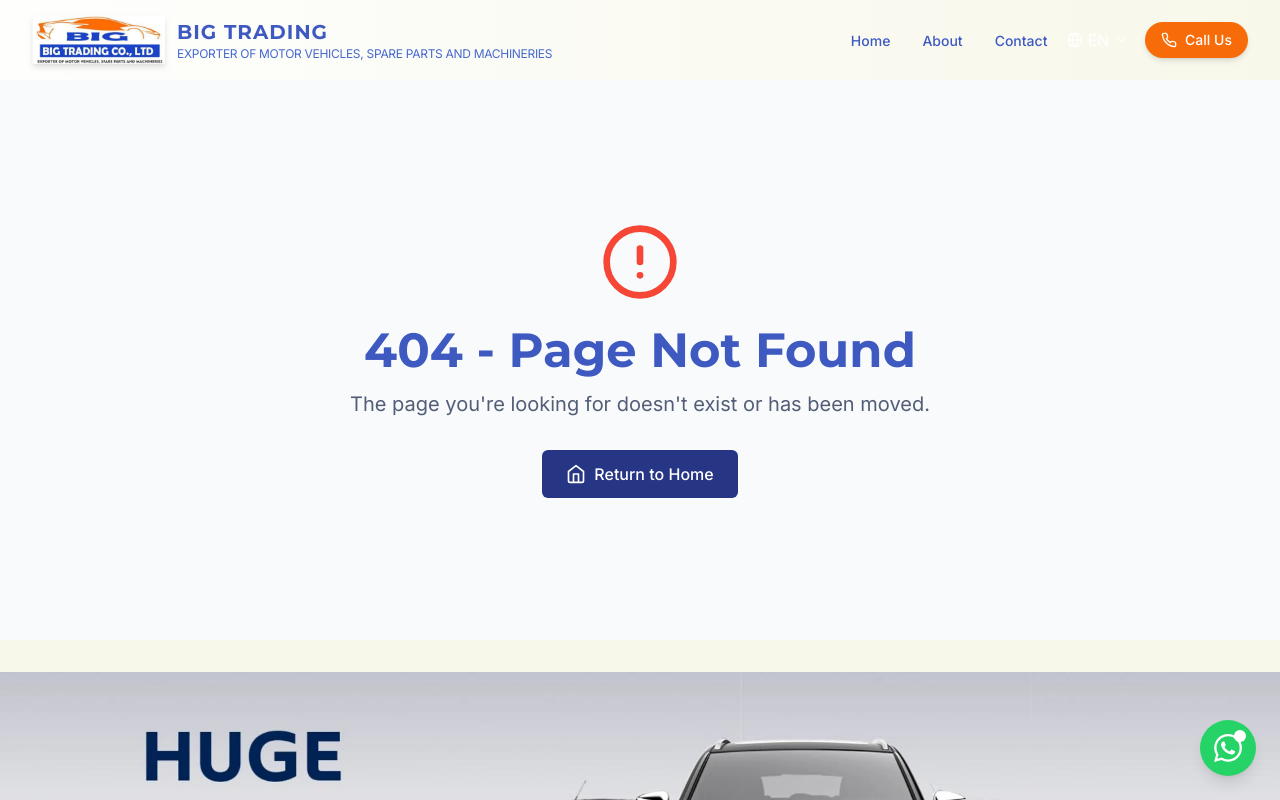
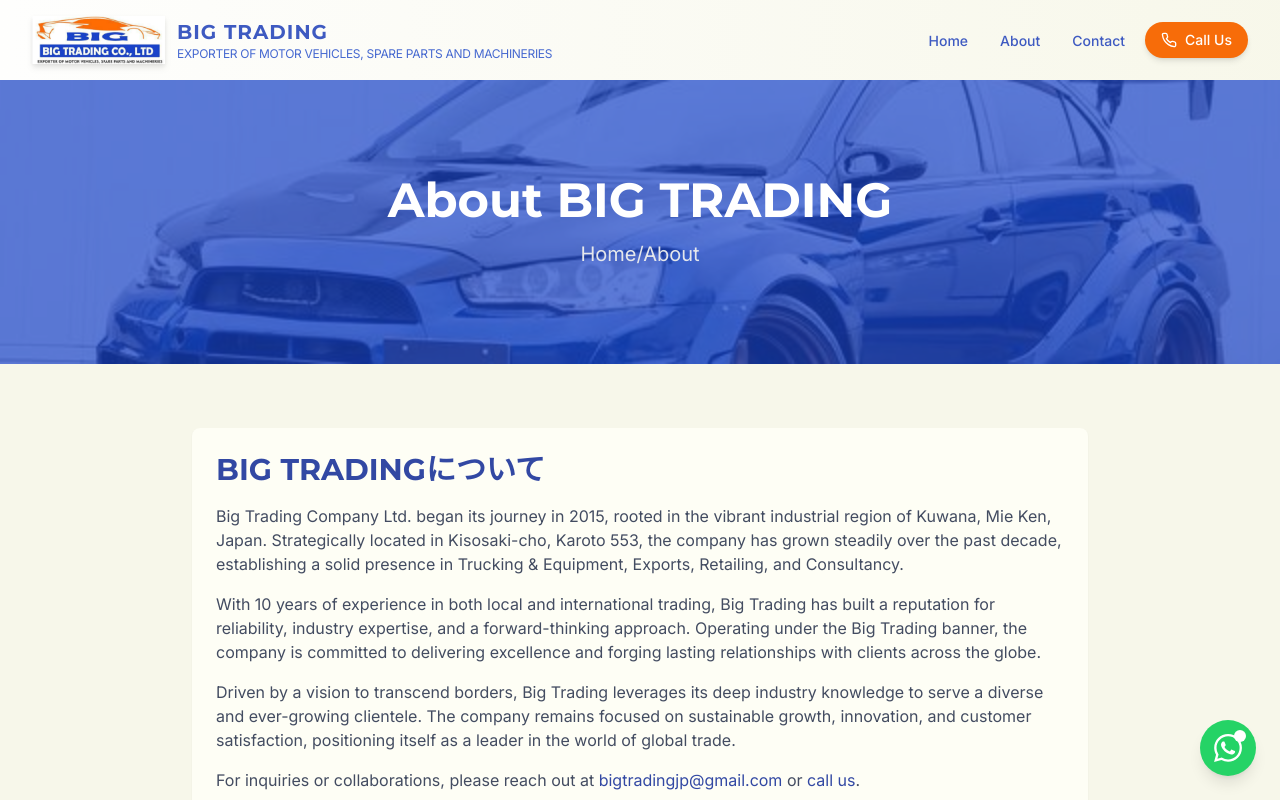
Before and after one commit to nirzaf/bigtradingjp, a React (Vite) app: page /company-info in a window 1280 px wide. Shown: the top 800 px of the page. Built offline with nearby package versions, Linux system fonts and the light colour scheme.

Commit message:
Add bilingual company info page and update navigation components

```diff
--- a/src/App.tsx
+++ b/src/App.tsx
@@ -13,6 +13,7 @@
 const HomePage = lazy(() => import('./pages/HomePage'));
 const VehicleDetailPage = lazy(() => import('./pages/VehicleDetailPage'));
 const AboutPage = lazy(() => import('./pages/AboutPage'));
+const CompanyInfoPage = lazy(() => import('./pages/CompanyInfoPage'));
 const ContactPage = lazy(() => import('./pages/ContactPage'));
 const PrivacyPolicyPage = lazy(() => import('./pages/PrivacyPolicyPage'));
 const TermsOfServicePage = lazy(() => import('./pages/TermsOfServicePage'));
@@ -32,6 +33,7 @@
                 <Route path="/" element={<HomePage />} />
                 <Route path="/vehicles/:vehicleId" element={<VehicleDetailPage />} />
                 <Route path="/about" element={<AboutPage />} />
+                <Route path="/company-info" element={<CompanyInfoPage />} />
                 <Route path="/contact" element={<ContactPage />} />
                 <Route path="/privacy-policy" element={<PrivacyPolicyPage />} />
                 <Route path="/terms-of-service" element={<TermsOfServicePage />} />
--- /dev/null
+++ b/src/components/about/BilingualAboutContent.tsx
@@ -0,0 +1,65 @@
+import React from 'react';
+import { useLanguage } from '../../contexts/LanguageContext';
+
+const BilingualAboutContent: React.FC = () => {
+  const { language } = useLanguage();
+
+  const content = {
+    en: {
+      title: "BIG TRADINGについて",
+      paragraph1: "Big Trading Company Ltd. began its journey in 2015, rooted in the vibrant industrial region of Kuwana, Mie Ken, Japan. Strategically located in Kisosaki-cho, Karoto 553, the company has grown steadily over the past decade, establishing a solid presence in Trucking & Equipment, Exports, Retailing, and Consultancy.",
+      paragraph2: "With 10 years of experience in both local and international trading, Big Trading has built a reputation for reliability, industry expertise, and a forward-thinking approach. Operating under the Big Trading banner, the company is committed to delivering excellence and forging lasting relationships with clients across the globe.",
+      paragraph3: "Driven by a vision to transcend borders, Big Trading leverages its deep industry knowledge to serve a diverse and ever-growing clientele. The company remains focused on sustainable growth, innovation, and customer satisfaction, positioning itself as a leader in the world of global trade.",
+      contact: "For inquiries or collaborations, please reach out at",
+      email: "bigtradingjp@gmail.com",
+      or: "or",
+      callUs: "call us",
+    },
+    ja: {
+      title: "BIG TRADINGについて",
+      paragraph1: "ビッグトレーディング株式会社は2015年、日本の三重県桑名市の活気ある工業地域に根ざして設立されました。木曽崎町、嘉郎戸553に戦略的に位置し、当社は過去10年間で着実に成長し、トラック・機器、輸出、小売、コンサルタンシーの分野で確固たる地位を確立しています。",
+      paragraph2: "国内外の取引において10年の経験を持つビッグトレーディングは、信頼性、業界の専門知識、そして先見性のあるアプローチで評判を築いてきました。ビッグトレーディングの旗印の下、当社は卓越性を提供し、世界中の顧客との永続的な関係を築くことに尽力しています。",
+      paragraph3: "国境を超えるというビジョンに導かれ、ビッグトレーディングはその深い業界知識を活かして、多様で絶えず成長する顧客層にサービスを提供しています。当社は持続可能な成長、革新、そして顧客満足に焦点を当て、グローバル貿易の世界でリーダーとしての地位を確立しています。",
+      contact: "お問い合わせやコラボレーションについては、",
+      email: "bigtradingjp@gmail.com",
+      or: "または",
+      callUs: "お電話",
+      callUsText: "でご連絡ください。",
+    }
+  };
+
+  const currentContent = language === 'en' ? content.en : content.ja;
+
+  return (
+    <div className="bg-[#FEFEF5] p-6 rounded-lg shadow-sm">
+      <h2 className="text-3xl font-display font-bold mb-4 text-primary-700">{currentContent.title}</h2>
+
+      <p className="mb-4 text-secondary-700">
+        {currentContent.paragraph1}
+      </p>
+
+      <p className="mb-4 text-secondary-700">
+        {currentContent.paragraph2}
+      </p>
+
+      <p className="mb-4 text-secondary-700">
+        {currentContent.paragraph3}
+      </p>
+
+      <p className="text-secondary-700">
+        {currentContent.contact}{' '}
+        <a href="mailto:bigtradingjp@gmail.com" className="text-primary-700 hover:text-primary-900 transition-colors">
+          {currentContent.email}
+        </a>{' '}
+        {currentContent.or}{' '}
+        <a href="tel:+81804213-9008" className="text-primary-700 hover:text-primary-900 transition-colors">
+          {currentContent.callUs}
+        </a>
+        {language === 'ja' && currentContent.callUsText}
+        {language === 'en' && '.'}
+      </p>
+    </div>
+  );
+};
+
+export default BilingualAboutContent;
--- a/src/components/layout/Footer.tsx
+++ b/src/components/layout/Footer.tsx
@@ -52,6 +52,11 @@
               <li>
                 <Link to="/about" className="text-gray-300 hover:text-accent-500 transition-colors">
                   {t('footer.aboutUs')}
+                </Link>
+              </li>
+              <li>
+                <Link to="/company-info" className="text-gray-300 hover:text-accent-500 transition-colors">
+                  BIG TRADINGについて
                 </Link>
               </li>
               <li>
--- a/src/components/layout/Navbar.tsx
+++ b/src/components/layout/Navbar.tsx
@@ -1,8 +1,6 @@
 import { useState, useEffect } from 'react';
 import { Link, NavLink, useLocation } from 'react-router-dom';
 import { Menu, X, Phone, Globe, Car } from 'lucide-react';
-import { useLanguage } from '../../contexts/LanguageContext';
-import LanguageSelector from '../ui/LanguageSelector';
 import { motion, AnimatePresence } from 'framer-motion';
 
 const Navbar = () => {
@@ -10,7 +8,6 @@
   const [scrolled, setScrolled] = useState(false);
   const [hoveredItem, setHoveredItem] = useState<string | null>(null);
   const location = useLocation();
-  const { t } = useLanguage();
 
   // Close mobile menu when route changes
   useEffect(() => {
@@ -98,26 +95,22 @@
           {/* Desktop Navigation */}
           <div className="hidden md:flex items-center space-x-1">
             <div className="nav-links-container flex items-center">
-              {[
-                { key: 'Home', path: '/', label: t('nav.home') },
-                { key: 'About', path: '/about', label: t('nav.about') },
-                { key: 'Contact', path: '/contact', label: t('nav.contact') }
-              ].map((item, index) => (
+              {['Home', 'About', 'Contact'].map((item, index) => (
                 <motion.div
-                  key={item.key}
+                  key={item}
                   className="relative"
-                  onHoverStart={() => handleHover(item.key)}
+                  onHoverStart={() => handleHover(item)}
                   onHoverEnd={() => handleHover(null)}
                   initial={{ opacity: 0, y: -20 }}
                   animate={{ opacity: 1, y: 0 }}
                   transition={{ delay: 0.1 * (index + 1) }}
                 >
                   <NavLink
-                    to={item.path}
+                    to={item === 'Home' ? '/' : `/${item.toLowerCase()}`}
                     className={navLinkClass}
                   >
-                    {item.label}
-                    {hoveredItem === item.key && (
+                    {item}
+                    {hoveredItem === item && (
                       <motion.div
                         className="absolute bottom-0 left-0 h-0.5 w-full bg-[#F76C09] rounded-full"
                         layoutId="underline"
@@ -131,12 +124,9 @@
               ))}
             </div>
 
-            <div className="flex items-center gap-4">
-              <LanguageSelector />
-
             <motion.a
               href="tel:+81804213-9008"
-                className="flex items-center gap-2 px-4 py-2 bg-[#F76C09] text-white rounded-full shadow-md hover:shadow-lg transition-all duration-300 hover:bg-[#E77D2E]"
+              className="ml-6 flex items-center gap-2 px-4 py-2 bg-[#F76C09] text-white rounded-full shadow-md hover:shadow-lg transition-all duration-300 hover:bg-[#E77D2E]"
               whileHover={{ scale: 1.05 }}
               whileTap={{ scale: 0.95 }}
               initial={{ opacity: 0, x: 20 }}
@@ -144,9 +134,8 @@
               transition={{ delay: 0.5 }}
             >
               <Phone size={16} />
-                <span className="text-sm font-medium">{t('cta.callUs')}</span>
+              <span className="text-sm font-medium">Call Us</span>
             </motion.a>
-            </div>
           </div>
 
           {/* Mobile Menu Button */}
@@ -199,24 +188,22 @@
             transition={{ type: 'spring', stiffness: 300, damping: 30 }}
           >
             <div className="px-4 pt-3 pb-4 space-y-3 bg-gradient-to-b from-[#FEFEFE] to-[#F7F7EA]/90 shadow-lg rounded-b-2xl border-t border-[#3E5AC1]/10">
-              {[
-                { key: 'Home', path: '/', label: t('nav.home'), icon: <Car size={18} /> },
-                { key: 'About', path: '/about', label: t('nav.about'), icon: <Globe size={18} /> },
-                { key: 'Contact', path: '/contact', label: t('nav.contact'), icon: <Phone size={18} /> }
-              ].map((item, index) => (
+              {['Home', 'About', 'Contact'].map((item, index) => (
                 <motion.div
-                  key={item.key}
+                  key={item}
                   initial={{ opacity: 0, x: -20 }}
                   animate={{ opacity: 1, x: 0 }}
                   transition={{ delay: 0.1 * index }}
                 >
                   <NavLink
-                    to={item.path}
+                    to={item === 'Home' ? '/' : `/${item.toLowerCase()}`}
                     className={({ isActive }) => `flex items-center space-x-2 px-3 py-2.5 rounded-xl ${isActive ? 'bg-[#3E5AC1]/10 text-[#F76C09]' : 'text-[#3E5AC1]'}`}
                     onClick={closeMenu}
                   >
-                    {item.icon}
-                    <span>{item.label}</span>
+                    {item === 'Home' && <Car size={18} />}
+                    {item === 'About' && <Globe size={18} />}
+                    {item === 'Contact' && <Phone size={18} />}
+                    <span>{item}</span>
                   </NavLink>
                 </motion.div>
               ))}
@@ -231,14 +218,14 @@
                   <span className="text-sm text-[#3E5AC1]">{t('nav.language')}:</span>
                   <div className="flex items-center gap-2">
                     <button
-                      onClick={() => useLanguage().setLanguage('en')}
-                      className={`px-3 py-1 rounded-md text-sm ${useLanguage().language === 'en' ? 'bg-[#3E5AC1] text-white' : 'bg-gray-100 text-[#3E5AC1]'}`}
+                      onClick={() => setLanguage('en')}
+                      className={`px-3 py-1 rounded-md text-sm ${language === 'en' ? 'bg-[#3E5AC1] text-white' : 'bg-gray-100 text-[#3E5AC1]'}`}
                     >
                       🇺🇸 EN
                     </button>
                     <button
-                      onClick={() => useLanguage().setLanguage('ja')}
-                      className={`px-3 py-1 rounded-md text-sm ${useLanguage().language === 'ja' ? 'bg-[#3E5AC1] text-white' : 'bg-gray-100 text-[#3E5AC1]'}`}
+                      onClick={() => setLanguage('ja')}
+                      className={`px-3 py-1 rounded-md text-sm ${language === 'ja' ? 'bg-[#3E5AC1] text-white' : 'bg-gray-100 text-[#3E5AC1]'}`}
                     >
                       🇯🇵 JP
                     </button>
--- a/src/contexts/LanguageContext.tsx
+++ b/src/contexts/LanguageContext.tsx
@@ -1,4 +1,4 @@
-import React, { createContext, useState, useContext, ReactNode } from 'react';
+import React, { createContext, useState, useContext, ReactNode, useEffect } from 'react';
 
 type Language = 'en' | 'ja';
 
@@ -172,10 +172,34 @@
 const LanguageContext = createContext<LanguageContextType | undefined>(undefined);
 
 export const LanguageProvider: React.FC<{ children: ReactNode }> = ({ children }) => {
-  const [language, setLanguage] = useState<Language>('en');
+  // Initialize language from localStorage or default to 'en'
+  const [language, setLanguageState] = useState<Language>(() => {
+    try {
+      const storedLanguage = localStorage.getItem('language');
+      return storedLanguage ? (storedLanguage as Language) : 'en';
+    } catch (error) {
+      console.error('Error accessing localStorage:', error);
+      return 'en';
+    }
+  });
+
+  // Custom setter that also updates localStorage
+  const setLanguage = (newLanguage: Language) => {
+    try {
+      localStorage.setItem('language', newLanguage);
+      setLanguageState(newLanguage);
+    } catch (error) {
+      console.error('Error setting language in localStorage:', error);
+      setLanguageState(newLanguage);
+    }
+  };
 
   const t = (key: string): string => {
-    return translations[language][key as keyof typeof translations[typeof language]] || key;
+    // Safely access translations
+    if (translations[language] && key in translations[language]) {
+      return translations[language][key as keyof typeof translations[typeof language]];
+    }
+    return key; // Fallback to key if translation not found
   };
 
   return (
--- a/src/pages/AboutPage.tsx
+++ b/src/pages/AboutPage.tsx
@@ -2,10 +2,8 @@
 import { Shield, Users, Star, Award, Clock, Sparkles, Car, CircleDollarSign, ShoppingBag, Briefcase } from 'lucide-react';
 
 import PageHeader from '../components/ui/PageHeader';
-import { useLanguage } from '../contexts/LanguageContext';
 
 const AboutPage = () => {
-  const { t } = useLanguage();
   return (
     <motion.div
       initial={{ opacity: 0 }}
@@ -14,8 +12,8 @@
       transition={{ duration: 0.3 }}
     >
       <PageHeader
-        title={t('about.title')}
-        subtitle={`${t('nav.home')}/${t('nav.about')}`}
+        title="About BIG TRADING "
+        subtitle="Home/About"
         backgroundImage="/images/Tuned Blue Mitsubishi Lancer Evolution.jpeg"
       />
 
@@ -29,7 +27,7 @@
               transition={{ duration: 0.6 }}
               viewport={{ once: true }}
             >
-              <h2 className="text-3xl font-display font-bold mb-4 uppercase">{t('about.title')}</h2>
+              <h2 className="text-3xl font-display font-bold mb-4 uppercase">About BIG TRADING </h2>
               <p className="text-secondary-700 mb-4">
                 Big Trading Company Ltd. began its journey in 2015, rooted in the vibrant industrial region of Kuwana, Mie Ken, Japan. Strategically located in Kisosaki-cho, Karoto 553, the company has grown steadily over the past decade, establishing a solid presence in Trucking & Equipment, Exports, Retailing, and Consultancy.
               </p>
@@ -39,9 +37,14 @@
               <p className="text-secondary-700 mb-4">
                 Driven by a vision to transcend borders, Big Trading leverages its deep industry knowledge to serve a diverse and ever-growing clientele. The company remains focused on sustainable growth, innovation, and customer satisfaction, positioning itself as a leader in the world of global trade.
               </p>
-              <p className="text-secondary-700">
+              <p className="text-secondary-700 mb-4">
                 For inquiries or collaborations, please reach out at <a href="mailto:bigtradingjp@gmail.com" className="text-primary-700 hover:text-primary-900 transition-colors">bigtradingjp@gmail.com</a> or <a href="tel:+81804213-9008" className="text-primary-700 hover:text-primary-900 transition-colors">call us</a>.
               </p>
+              <div className="mt-4 text-center">
+                <a href="/company-info" className="inline-block px-4 py-2 bg-primary-100 text-primary-800 rounded-md hover:bg-primary-200 transition-colors text-sm">
+                  View Bilingual Company Information (日本語版はこちら)
+                </a>
+              </div>
             </motion.div>
 
             <motion.div
@@ -67,7 +70,7 @@
       <section className="py-16 bg-gray-50">
         <div className="container-custom">
           <div className="text-center mb-12">
-            <h2 className="text-3xl font-display font-bold mb-4 uppercase">{t('about.ourValues')}</h2>
+            <h2 className="text-3xl font-display font-bold mb-4 uppercase">Our Core Values</h2>
             <p className="text-lg text-secondary-600 max-w-3xl mx-auto">
               At Big Trading Company, we're guided by our commitment to excellence, integrity, and customer satisfaction in everything we do.
             </p>
@@ -85,9 +88,9 @@
               <div className="flex items-center justify-center w-16 h-16 bg-primary-100 rounded-full mb-4 mx-auto">
                 <Shield className="w-8 h-8 text-primary-800" />
               </div>
-              <h3 className="text-xl font-display font-semibold mb-3 text-center">{t('about.value2Title')}</h3>
+              <h3 className="text-xl font-display font-semibold mb-3 text-center">Global Expertise</h3>
               <p className="text-secondary-700 text-center">
-                {t('about.value2Content')}
+                With deep knowledge of international markets and trade regulations, we facilitate seamless transactions across borders and cultures.
               </p>
             </motion.div>
 
@@ -102,9 +105,9 @@
               <div className="flex items-center justify-center w-16 h-16 bg-primary-100 rounded-full mb-4 mx-auto">
                 <Star className="w-8 h-8 text-primary-800" />
               </div>
-              <h3 className="text-xl font-display font-semibold mb-3 text-center">{t('about.value1Title')}</h3>
+              <h3 className="text-xl font-display font-semibold mb-3 text-center">Quality Assurance</h3>
               <p className="text-secondary-700 text-center">
-                {t('about.value1Content')}
+                We maintain rigorous quality control standards for all vehicles and equipment, ensuring our clients receive only the best products that meet their specific needs.
               </p>
             </motion.div>
 
@@ -119,9 +122,9 @@
               <div className="flex items-center justify-center w-16 h-16 bg-primary-100 rounded-full mb-4 mx-auto">
                 <Users className="w-8 h-8 text-primary-800" />
               </div>
-              <h3 className="text-xl font-display font-semibold mb-3 text-center">{t('about.value3Title')}</h3>
+              <h3 className="text-xl font-display font-semibold mb-3 text-center">Customer Partnership</h3>
               <p className="text-secondary-700 text-center">
-                {t('about.value3Content')}
+                We view our clients as partners, building lasting relationships based on trust, reliability, and a deep understanding of their business needs and goals.
               </p>
             </motion.div>
           </div>
@@ -282,12 +285,15 @@
           <p className="text-lg text-secondary-600 max-w-3xl mx-auto mb-8">
             Join our global network of satisfied clients and discover how Big Trading Company can meet your vehicle and equipment needs.
           </p>
-          <div className="flex justify-center gap-4">
+          <div className="flex flex-wrap justify-center gap-4">
             <a href="tel:+81804213-9008" className="btn btn-primary px-6 py-3 text-base">
-              {t('cta.callUs')}
+              Call Us
             </a>
             <a href="/contact" className="btn btn-accent px-6 py-3 text-base">
-              {t('cta.contactUs')}
+              Contact Us
+            </a>
+            <a href="/company-info" className="btn bg-primary-100 text-primary-800 px-6 py-3 text-base hover:bg-primary-200 transition-colors">
+              View Bilingual Company Info
             </a>
           </div>
         </div>
--- /dev/null
+++ b/src/pages/CompanyInfoPage.tsx
@@ -0,0 +1,34 @@
+import React from 'react';
+import { motion } from 'framer-motion';
+import PageHeader from '../components/ui/PageHeader';
+import BilingualAboutContent from '../components/about/BilingualAboutContent';
+import { useLanguage } from '../contexts/LanguageContext';
+
+const CompanyInfoPage: React.FC = () => {
+  const { t } = useLanguage();
+
+  return (
+    <motion.div
+      initial={{ opacity: 0 }}
+      animate={{ opacity: 1 }}
+      exit={{ opacity: 0 }}
+      transition={{ duration: 0.3 }}
+    >
+      <PageHeader
+        title={t('about.title')}
+        subtitle={`${t('nav.home')}/${t('nav.about')}`}
+        backgroundImage="/images/Tuned Blue Mitsubishi Lancer Evolution.jpeg"
+      />
+
+      <section className="py-16">
+        <div className="container-custom">
+          <div className="max-w-4xl mx-auto">
+            <BilingualAboutContent />
+          </div>
+        </div>
+      </section>
+    </motion.div>
+  );
+};
+
+export default CompanyInfoPage;
```
Lines whose indentation alone changed are shown as unchanged.
